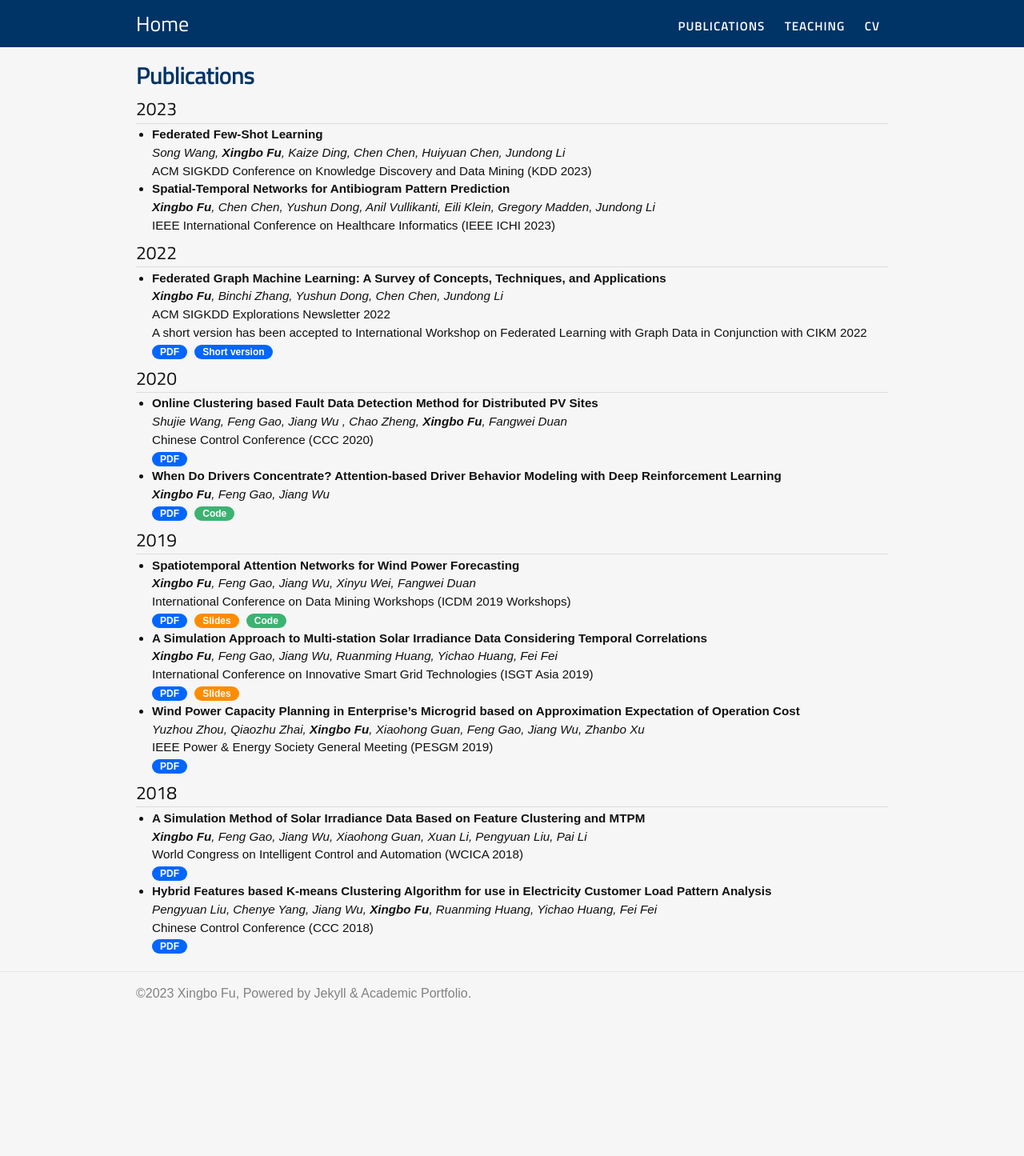
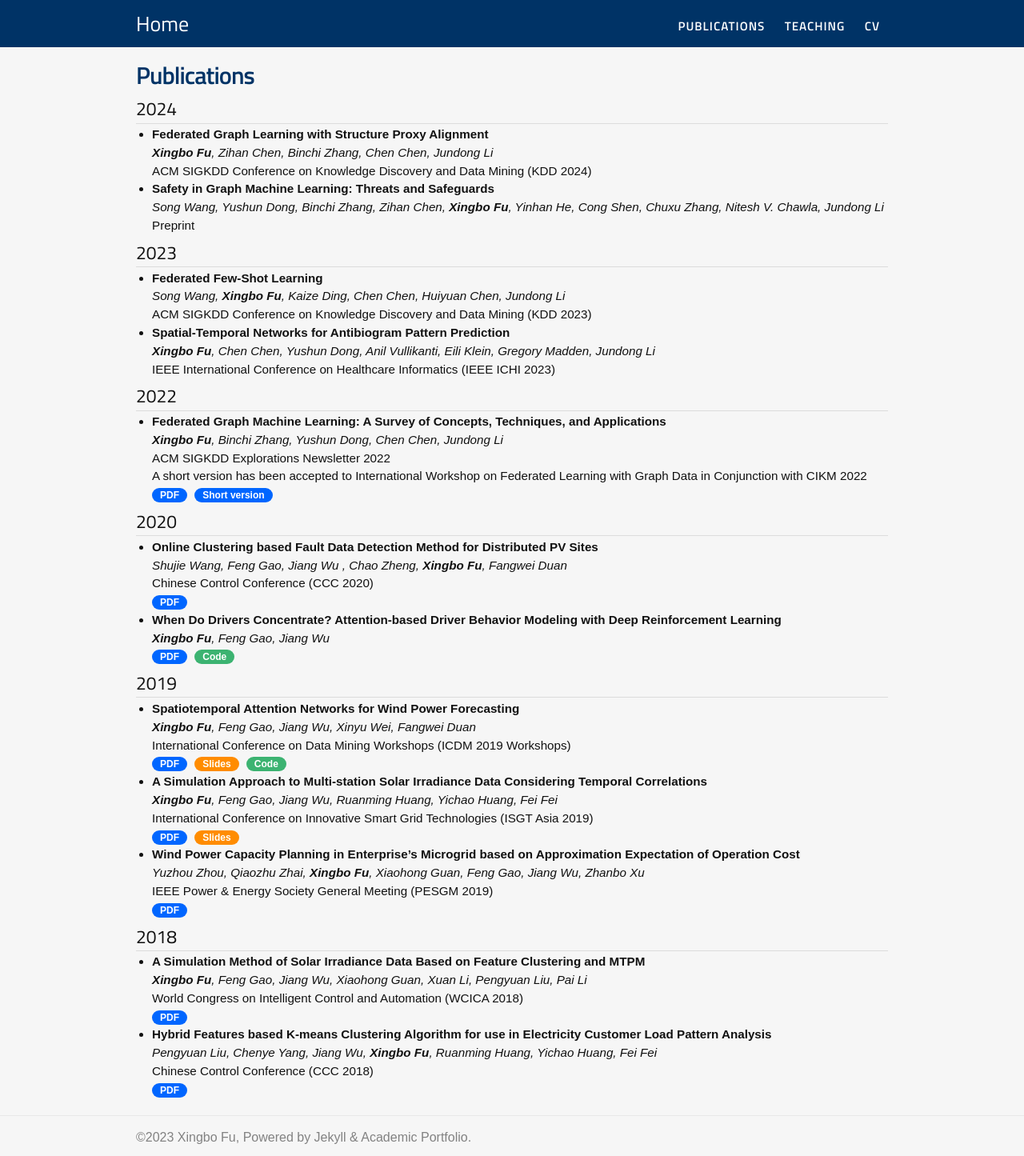
Before and after one commit to xbfu/xbfu.github.io, a Jekyll site: the page built from publications.md, in a window 1280 px wide. Shown: the whole page at 80% size. Built offline with Jekyll 4.4.1, drawn with Linux system fonts in a browser that asks for light colours; nearby versions of some CDN libraries; before the commit the page ends 1265 px from its top, so only the background shows below that.

Commit message:
Update publications.md

```diff
--- a/publications.md
+++ b/publications.md
@@ -4,6 +4,21 @@ title: Publications
 permalink: /publications/
 subtitle: Publications - Xingbo Fu
 ---
+
+<h2>2024</h2>
+<ul>
+	<li>
+		<b>Federated Graph Learning with Structure Proxy Alignment</b><br>
+		<i><b>Xingbo Fu</b>, Zihan Chen, Binchi Zhang, Chen Chen, Jundong Li</i><br>
+		ACM SIGKDD Conference on Knowledge Discovery and Data Mining (KDD 2024)<br>
+	</li>
+	<li>
+		<b>Safety in Graph Machine Learning: Threats and Safeguards</b><br>
+		<i>Song Wang, Yushun Dong, Binchi Zhang, Zihan Chen, <b>Xingbo Fu</b>, Yinhan He, Cong Shen, Chuxu Zhang, Nitesh V. Chawla, Jundong Li</i><br>
+		Preprint<br>
+	</li>
+
+</ul>
 
 <h2>2023</h2>
 <ul>
```
